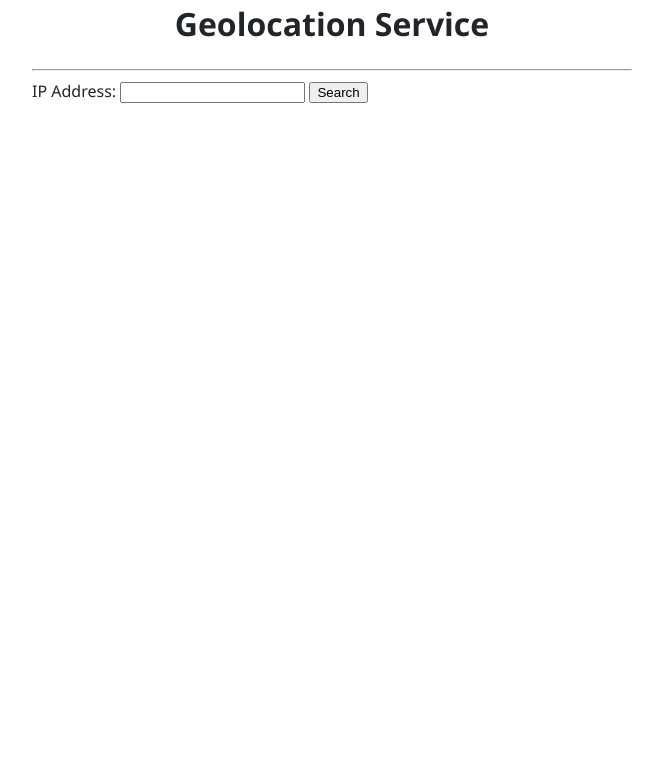
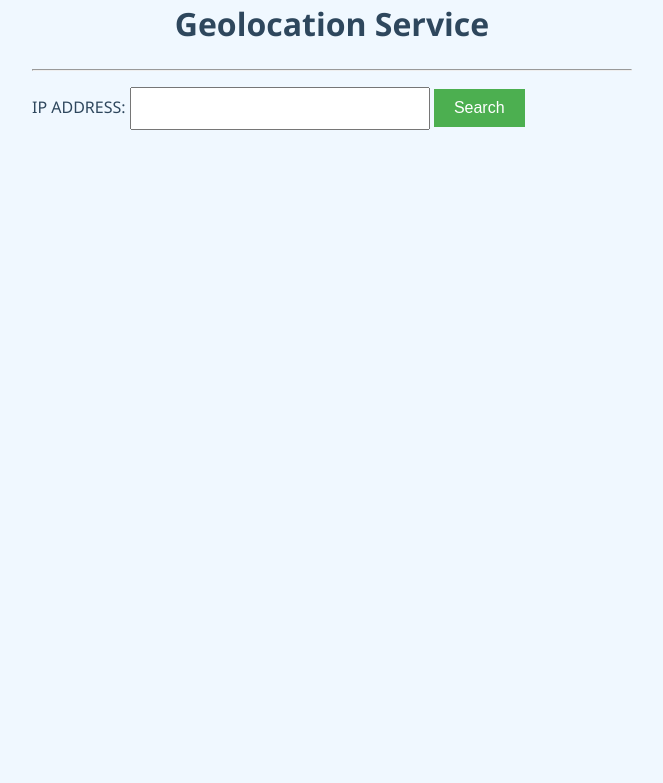
Before and after one commit to terrameijar/Django-GeolocationAPI-Example, a Django app: page /search/ in a window 1280 px wide. Shown: the top 783 px of the page, without its empty margins (308-971 px from the left). Run offline with Django 3.2, Linux system fonts and the light colour scheme; some libraries are stand-ins or nearby versions.

Commit message:
Clean up, add css

```diff
--- a/iplocation/views.py
+++ b/iplocation/views.py
@@ -1,43 +1,37 @@
-from django.shortcuts import render # This is used to render the template
-import requests # We'll use this to connect to the IP-API
+from django.shortcuts import render  # This is used to render the template
+import requests  # We'll use this to connect to the IP-API
 from django.conf import settings
 
 
 def home(request):
-    is_cached = ('geodata' in request.session)
+    is_cached = "geodata" in request.session
 
     if not is_cached:
-        user_ip = request.META.get('HTTP_X_FORWARDED_FOR', '')
-        response = requests.get(f'http://ip-api.com/json/{user_ip}')
-        request.session['geodata'] = response.json()
+        user_ip = request.META.get("HTTP_X_FORWARDED_FOR", "")
+        response = requests.get(f"http://ip-api.com/json/{user_ip}")
+        request.session["geodata"] = response.json()
 
-
-    geodata = request.session['geodata']
+    geodata = request.session["geodata"]
 
     context = {
-        'ip': geodata['query'],
-        'country': geodata['country'],
-        'latitude': geodata['lat'],
-        'longitude': geodata['lon'],
-        'api_key': settings.API_KEY,
-        'is_cached': is_cached,
+        "ip": geodata["query"],
+        "country": geodata["country"],
+        "latitude": geodata["lat"],
+        "longitude": geodata["lon"],
+        "api_key": settings.TOMTOM_API_KEY,
+        "is_cached": is_cached,
     }
 
-    return render(request, 'home.html', context)
+    return render(request, "home.html", context)
 
 
 def search_ip(request):
-
-    if request.method == 'GET' and 'ip' in request.GET:
-        ip_address = request.GET['ip']
-        response = requests.get(f'http://ip-api.com/json/{ip_address}')
+    if request.method == "GET" and "ip" in request.GET:
+        ip_address = request.GET["ip"]
+        response = requests.get(f"http://ip-api.com/json/{ip_address}")
         geodata = response.json()
 
-        context = {
-            'ip': geodata['query'],
-            'country': geodata['country']
-        }
+        context = {"ip": geodata["query"], "country": geodata["country"]}
+        return render(request, "search.html", context)
 
-        return render(request, 'search.html', context)
-
-    return render(request, 'search.html')
+    return render(request, "search.html")
--- a/templates/base.html
+++ b/templates/base.html
@@ -1,29 +1,51 @@
 <html>
+
 <head>
     <title>Geolocation Service</title>
     <!-- <link rel="stylesheet" href="https://stackpath.bootstrapcdn.com/bootstrap/4.4.1/css/bootstrap.min.css" integrity="sha384-Vkoo8x4CGsO3+Hhxv8T/Q5PaXtkKtu6ug5TOeNV6gBiFeWPGFN9MuhOf23Q9Ifjh" crossorigin="anonymous"> -->
     <style>
-            body{
+        body {
             max-width: 600px;
             margin: auto;
-                    font-family: "Segoe UI",Roboto,"Helvetica Neue",Arial,"Noto Sans",sans-serif;
+            font-family: "Segoe UI", Roboto, "Helvetica Neue", Arial, "Noto Sans", sans-serif;
             font-size: 1rem;
             font-weight: 400;
             line-height: 1.5;
             color:
-                    #212529;
+                rgb(46, 71, 93);
             text-align: left;
-                    background-color:#fff;
+            background-color: aliceblue;
+
         }
+
         h1 {
             text-align: center;
+        }
+
+        input[type=submit] {
+            background-color: #4CAF50;
+            /* Green */
+            border: none;
+            color: white;
+            padding: 10px 20px;
+            text-align: center;
+            text-decoration: none;
+            display: inline-block;
+            font-size: 16px;
+        }
+
+        input[type=text] {
+            width: 50%;
+            padding: 12px 20px;
+            margin: 8px 0;
+            box-sizing: border-box;
         }
     </style>
 </head>
 
 <body>
     <h1>Geolocation Service</h1>
-        <hr/>
+    <hr />
 
 
     {% block content %}
--- a/templates/search.html
+++ b/templates/search.html
@@ -2,12 +2,12 @@
 
 {% block content%}
 {% if ip %}
-    <h2> My IP GeoLocation Service </h2>
-    <p>You entered <strong>{{ ip }}</strong> . That IP is probably in <strong>{{ country }}</strong>. </p>
+<h2> My IP GeoLocation Service </h2>
+<p>You entered <strong>{{ ip }}</strong> . That IP is probably in <strong>{{ country }}</strong>. </p>
 
 {% else %}
 <form action=" {% url 'search' %}" method="GET">
-    <label for="ip">IP Address: </label>
+    <label for="ip">IP ADDRESS: </label>
     <input id="ip" type="text" name="ip">
     <input type="submit" value="Search">
 </form>
```
Also changed, not shown: myproject/settings.py (+42 -45 lines), templates/home.html (+7 -10 lines), README.md (added), 1 other file. Lines whose indentation alone changed are shown as unchanged.
